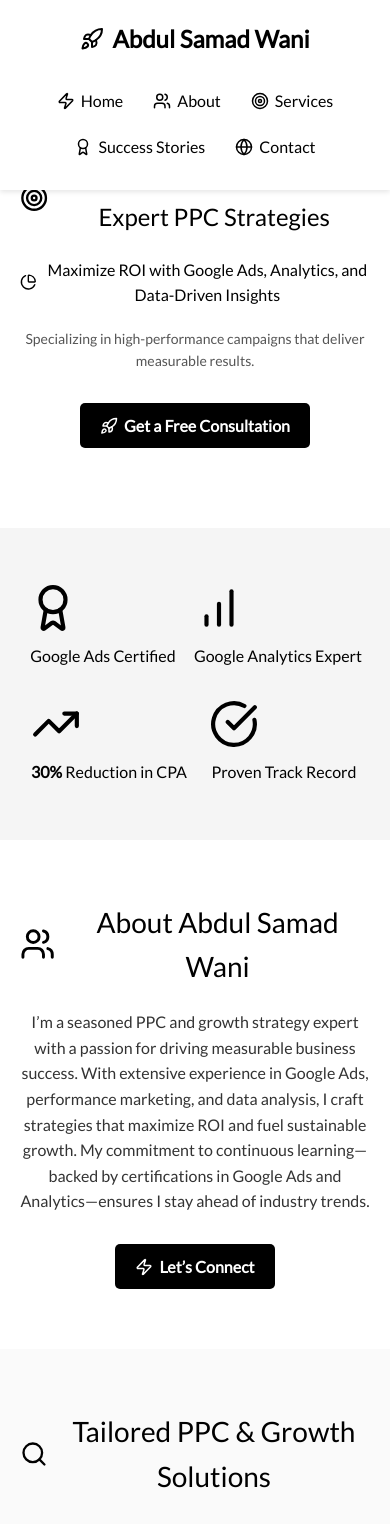
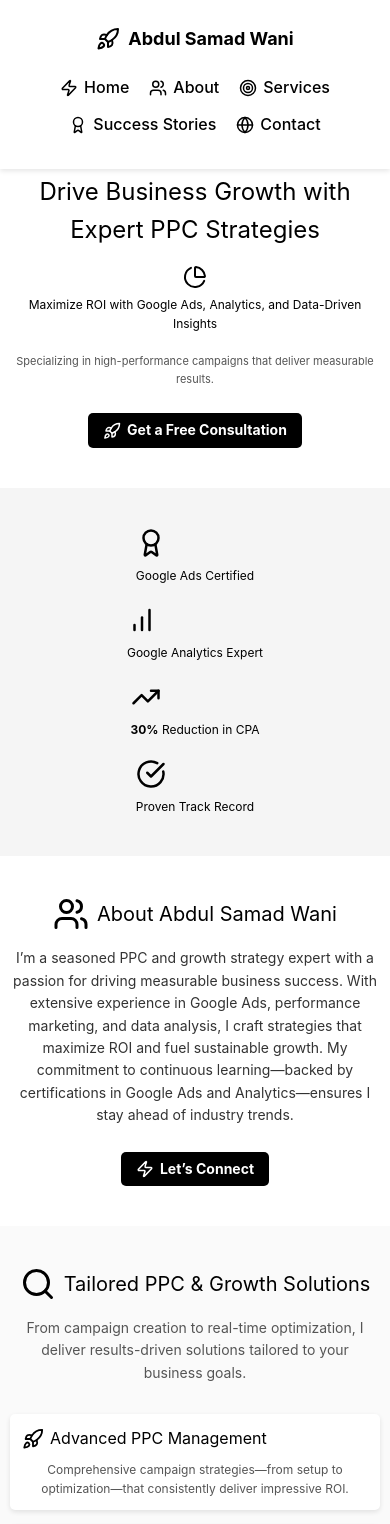
Before and after one commit to ammarbinfaisal/asw, a Next.js app: page / in a window 390 px wide. Shown: the top 1524 px of the page. Built offline with nearby package versions, Linux system fonts and the light colour scheme.

Commit message:
refactor(layout): update font import, fix CSS styles, and optimize responsive design

```diff
--- a/src/app/page.module.css
+++ b/src/app/page.module.css
@@ -1,4 +1,5 @@
 .wrapper {
+    font-family: 'Inter', Arial, sans-serif;
     background: #fff;
     color: #000;
     line-height: 1.6;
@@ -7,14 +8,14 @@
 .container {
     max-width: 1200px;
     margin: 0 auto;
-    padding: 0 20px;
+    padding: 0 15px; /* Reduced padding for smaller screens */
 }
 
 /* Header */
 .header {
     background: #fff;
     box-shadow: 0 2px 5px rgba(0, 0, 0, 0.1);
-    padding: 20px 0;
+    padding: 15px 0; /* Reduced padding */
     position: fixed;
     width: 100%;
     top: 0;
@@ -25,10 +26,11 @@
     display: flex;
     justify-content: space-between;
     align-items: center;
+    flex-wrap: wrap; /* Allows wrapping on small screens */
 }
 
 .logo {
-    font-size: 24px;
+    font-size: 20px; /* Slightly smaller base size */
     font-weight: bold;
     display: flex;
     align-items: center;
@@ -38,10 +40,12 @@
 .nav {
     display: flex;
     list-style: none;
+    margin: 0;
+    padding: 0;
 }
 
 .nav li {
-    margin-left: 30px;
+    margin-left: 20px; /* Reduced margin */
 }
 
 .nav a {
@@ -64,32 +68,32 @@
     background: #fff;
     color: #000;
     text-align: center;
-    padding: 120px 0;
-    margin-top: 80px;
+    padding: 80px 0; /* Reduced base padding */
+    margin-top: 60px; /* Adjusted for smaller fixed header */
 }
 
 .hero h1 {
-    font-size: 48px;
-    margin-bottom: 20px;
-    display: flex;
-    justify-content: center;
-    align-items: center;
-    gap: 10px;
-}
-
-.hero p {
-    font-size: 20px;
-    margin-bottom: 20px;
+    font-size: 36px; /* Smaller base size */
+    margin-bottom: 15px;
     display: flex;
     justify-content: center;
     align-items: center;
     gap: 8px;
 }
 
+.hero p {
+    font-size: 18px; /* Smaller base size */
+    margin-bottom: 20px;
+    display: flex;
+    justify-content: center;
+    align-items: center;
+    gap: 6px;
+}
+
 .hero .subtext {
-    font-size: 16px;
+    font-size: 14px;
     color: #555;
-    margin-bottom: 30px;
+    margin-bottom: 25px;
 }
 
 .cta {
@@ -98,7 +102,7 @@
     gap: 6px;
     background: #000;
     color: #fff;
-    padding: 12px 30px;
+    padding: 10px 25px; /* Slightly smaller padding */
     text-decoration: none;
     border-radius: 5px;
     font-weight: bold;
@@ -112,7 +116,7 @@
 /* Trust Signals */
 .trust {
     background: #f5f5f5;
-    padding: 40px 0;
+    padding: 30px 0; /* Reduced padding */
     text-align: center;
 }
 
@@ -123,74 +127,76 @@
 }
 
 .trustItem {
-    margin: 20px;
-    min-width: 150px;
+    margin: 15px;
+    min-width: 120px; /* Reduced min-width */
 }
 
 .trustItem svg {
     color: #000;
+    width: 40px; /* Fixed size for consistency */
+    height: 40px;
 }
 
 .trustItem p {
-    margin-top: 10px;
-    font-size: 16px;
+    margin-top: 8px;
+    font-size: 14px; /* Smaller base size */
 }
 
 /* About Section */
 .about {
-    padding: 60px 0;
+    padding: 50px 0; /* Reduced padding */
     text-align: center;
     background: #fff;
 }
 
 .about h2 {
-    font-size: 36px;
-    margin-bottom: 20px;
+    font-size: 30px; /* Smaller base size */
+    margin-bottom: 15px;
     display: flex;
     justify-content: center;
     align-items: center;
-    gap: 10px;
+    gap: 8px;
 }
 
 .about p {
-    font-size: 18px;
-    max-width: 800px;
-    margin: 0 auto 30px;
+    font-size: 16px; /* Smaller base size */
+    max-width: 700px;
+    margin: 0 auto 25px;
     color: #333;
 }
 
 /* Services Section */
 .services {
-    padding: 60px 0;
+    padding: 50px 0;
     text-align: center;
     background: #fafafa;
 }
 
 .services h2 {
-    font-size: 36px;
-    margin-bottom: 20px;
+    font-size: 30px;
+    margin-bottom: 15px;
     display: flex;
     justify-content: center;
     align-items: center;
-    gap: 10px;
+    gap: 8px;
 }
 
 .services p {
-    font-size: 18px;
-    margin-bottom: 40px;
+    font-size: 16px;
+    margin-bottom: 30px;
     color: #555;
 }
 
 .serviceGrid {
     display: grid;
-    grid-template-columns: repeat(auto-fit, minmax(250px, 1fr));
-    gap: 30px;
-    margin-bottom: 40px;
+    grid-template-columns: repeat(auto-fit, minmax(220px, 1fr)); /* Adjusted min size */
+    gap: 20px; /* Reduced gap */
+    margin-bottom: 30px;
 }
 
 .serviceItem {
     background: #fff;
-    padding: 20px;
+    padding: 15px; /* Reduced padding */
     border-radius: 5px;
     box-shadow: 0 2px 5px rgba(0, 0, 0, 0.1);
     transition: transform 0.3s ease;
@@ -201,87 +207,89 @@
 }
 
 .serviceItem h3 {
-    font-size: 22px;
-    margin-bottom: 10px;
+    font-size: 20px; /* Smaller base size */
+    margin-bottom: 8px;
     display: flex;
     align-items: center;
-    gap: 8px;
+    gap: 6px;
 }
 
 .serviceItem p {
-    font-size: 16px;
+    font-size: 14px; /* Smaller base size */
     margin-bottom: 0;
 }
 
 /* Success Stories Section */
 .success {
-    padding: 60px 0;
+    padding: 50px 0;
     text-align: center;
     background: #fff;
 }
 
 .success h2 {
-    font-size: 36px;
-    margin-bottom: 40px;
+    font-size: 30px;
+    margin-bottom: 30px;
     display: flex;
     justify-content: center;
     align-items: center;
-    gap: 10px;
+    gap: 8px;
 }
 
 .successGrid {
     display: grid;
-    grid-template-columns: repeat(auto-fit, minmax(250px, 1fr));
-    gap: 30px;
-    margin-bottom: 20px;
+    grid-template-columns: repeat(auto-fit, minmax(220px, 1fr));
+    gap: 20px;
+    margin-bottom: 15px;
 }
 
 .successItem {
-    padding: 20px;
+    padding: 15px;
     background: #f5f5f5;
     border-radius: 5px;
 }
 
 .successItem svg {
     color: #000;
-    margin-bottom: 10px;
+    width: 25px; /* Fixed size */
+    height: 25px;
+    margin-bottom: 8px;
 }
 
 .successItem h3 {
-    font-size: 20px;
-    margin-bottom: 10px;
+    font-size: 18px; /* Smaller base size */
+    margin-bottom: 8px;
 }
 
 .successItem p {
-    font-size: 16px;
+    font-size: 14px;
     color: #333;
 }
 
 .note {
-    font-size: 14px;
+    font-size: 12px; /* Smaller base size */
     color: #777;
-    margin-top: 20px;
+    margin-top: 15px;
 }
 
 /* CTA Section */
 .ctaSection {
-    padding: 60px 0;
+    padding: 50px 0;
     text-align: center;
     background: #f0f0f0;
 }
 
 .ctaSection h2 {
-    font-size: 36px;
-    margin-bottom: 20px;
+    font-size: 30px;
+    margin-bottom: 15px;
     display: flex;
     justify-content: center;
     align-items: center;
-    gap: 10px;
+    gap: 8px;
 }
 
 .ctaSection p {
-    font-size: 18px;
-    margin-bottom: 30px;
+    font-size: 16px;
+    margin-bottom: 25px;
     color: #555;
 }
 
@@ -289,7 +297,7 @@
 .footer {
     background: #fff;
     color: #000;
-    padding: 30px 0;
+    padding: 20px 0; /* Reduced padding */
     text-align: center;
     border-top: 1px solid #eee;
 }
@@ -306,32 +314,18 @@
 }
 
 .footer p, .footer p > a {
-    margin: 8px 0;
+    margin: 6px 0; /* Reduced margin */
     display: flex;
     justify-content: center;
     align-items: center;
     gap: 6px;
+    font-size: 14px; /* Smaller base size */
 }
 
 /* Responsive Design */
-@media (max-width: 768px) {
-    .header .container {
-        flex-direction: column;
-        text-align: center;
-    }
-
-    .nav {
-        margin-top: 20px;
-        flex-wrap: wrap;
-        justify-content: center;
-    }
-
-    .nav li {
-        margin: 10px 15px;
-    }
-
-    .hero {
-        padding: 80px 0;
+@media (max-width: 1024px) {
+    .container {
+        padding: 0 10px;
     }
 
     .hero h1 {
@@ -342,33 +336,154 @@
         font-size: 16px;
     }
 
-    .hero .subtext {
-        font-size: 14px;
+    .trustItem {
+        min-width: 100px;
     }
 
     .about h2, .services h2, .success h2, .ctaSection h2 {
         font-size: 28px;
     }
+}
+
+@media (max-width: 768px) {
+    .header .container {
+        flex-direction: column;
+        text-align: center;
+        padding: 10px 0;
+    }
+
+    .nav {
+        margin-top: 15px;
+        flex-wrap: wrap;
+        justify-content: center;
+    }
+
+    .nav li {
+        margin: 8px 12px; /* Adjusted spacing */
+    }
+
+    .hero {
+        padding: 60px 0;
+        margin-top: 80px; /* Adjusted for header height */
+    }
+
+    .hero h1 {
+        font-size: 28px;
+    }
+
+    .hero p {
+        font-size: 14px;
+    }
+
+    .hero .subtext {
+        font-size: 12px;
+    }
+
+    .cta {
+        padding: 8px 20px;
+    }
+
+    .trust .container {
+        flex-direction: column;
+        align-items: center;
+    }
+
+    .trustItem {
+        margin: 10px 0;
+    }
+
+    .about, .services, .success, .ctaSection {
+        padding: 40px 0;
+    }
+
+    .about h2, .services h2, .success h2, .ctaSection h2 {
+        font-size: 24px;
+    }
 
     .about p, .services p, .ctaSection p {
-        font-size: 16px;
+        font-size: 14px;
     }
 
     .serviceGrid, .successGrid {
         grid-template-columns: 1fr;
+        gap: 15px;
+    }
+
+    .serviceItem, .successItem {
+        padding: 12px;
     }
 }
 
 @media (max-width: 480px) {
-    .trustItem {
-        margin: 15px 0;
+    .logo {
+        font-size: 18px;
+    }
+
+    .nav li {
+        margin: 6px 10px;
+    }
+
+    .hero {
+        padding: 40px 0;
     }
 
     .hero h1 {
         font-size: 24px;
+        flex-direction: column; /* Stack icon and text */
+        gap: 5px;
+    }
+
+    .hero p {
+        font-size: 12px;
+        flex-direction: column;
+    }
+
+    .hero .subtext {
+        font-size: 11px;
     }
 
     .cta {
-        padding: 10px 20px;
+        padding: 6px 15px;
+        font-size: 14px;
+    }
+
+    .trustItem svg {
+        width: 30px;
+        height: 30px;
+    }
+
+    .trustItem p {
+        font-size: 12px;
+    }
+
+    .about h2, .services h2, .success h2, .ctaSection h2 {
+        font-size: 20px;
+    }
+
+    .serviceItem h3, .successItem h3 {
+        font-size: 16px;
+    }
+
+    .serviceItem p, .successItem p, .footer p {
+        font-size: 12px;
+    }
+
+    .footer {
+        padding: 15px 0;
     }
 }
+
+@media (max-width: 320px) {
+    .container {
+        padding: 0 8px;
+    }
+
+    .hero h1 {
+        font-size: 20px;
+    }
+
+    .cta {
+        padding: 5px 12px;
+        font-size: 12px;
+    }
+}
```
